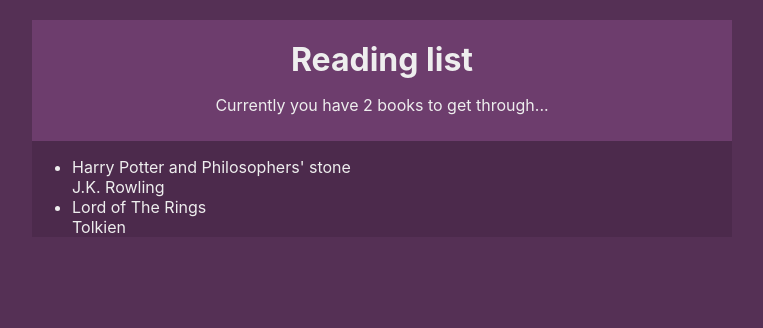
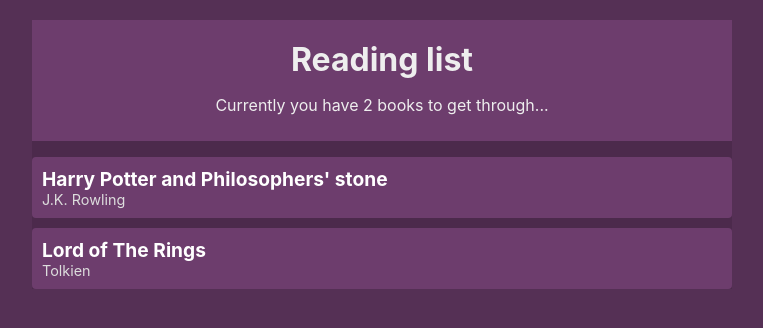
Before and after one commit to Duckjaniels/React_context_hooks, a React (Create React App) app in the folder booklist/: page / in a window 1280 px wide. Shown: the top 328 px of the page, without its empty margins (258-1021 px from the left). Built offline with nearby package versions, Linux system fonts and the light colour scheme.

Commit message:
Adding styling to index

```diff
--- a/booklist/src/index.css
+++ b/booklist/src/index.css
@@ -25,3 +25,42 @@
 .navbar h1 {
     margin: 10px 0;
 }
+
+.book-list {
+    padding: 0;
+    list-style-type: none;
+}
+
+.book-list li {
+    background: #6d3d6d;
+    border-radius: 4px;
+    padding: 10px;
+    cursor: pointer;
+    margin: 10px 0;
+}
+
+.book-list ul {
+    padding: 0;
+    list-style-type: none;
+}
+
+.book-list li:hover {
+    opacity: 0.7;
+    text-decoration: line-through;
+}
+
+.book-list .title {
+    font-weight: bold;
+    color: #fff;
+    font-size: 1.2em;
+}
+
+.book-list .author {
+    font-size: 0.9em;
+    color: #ddd;
+}
+
+.empty {
+    margin: 20px;
+    text-align: center;
+}
```
Lines whose indentation alone changed are shown as unchanged.
